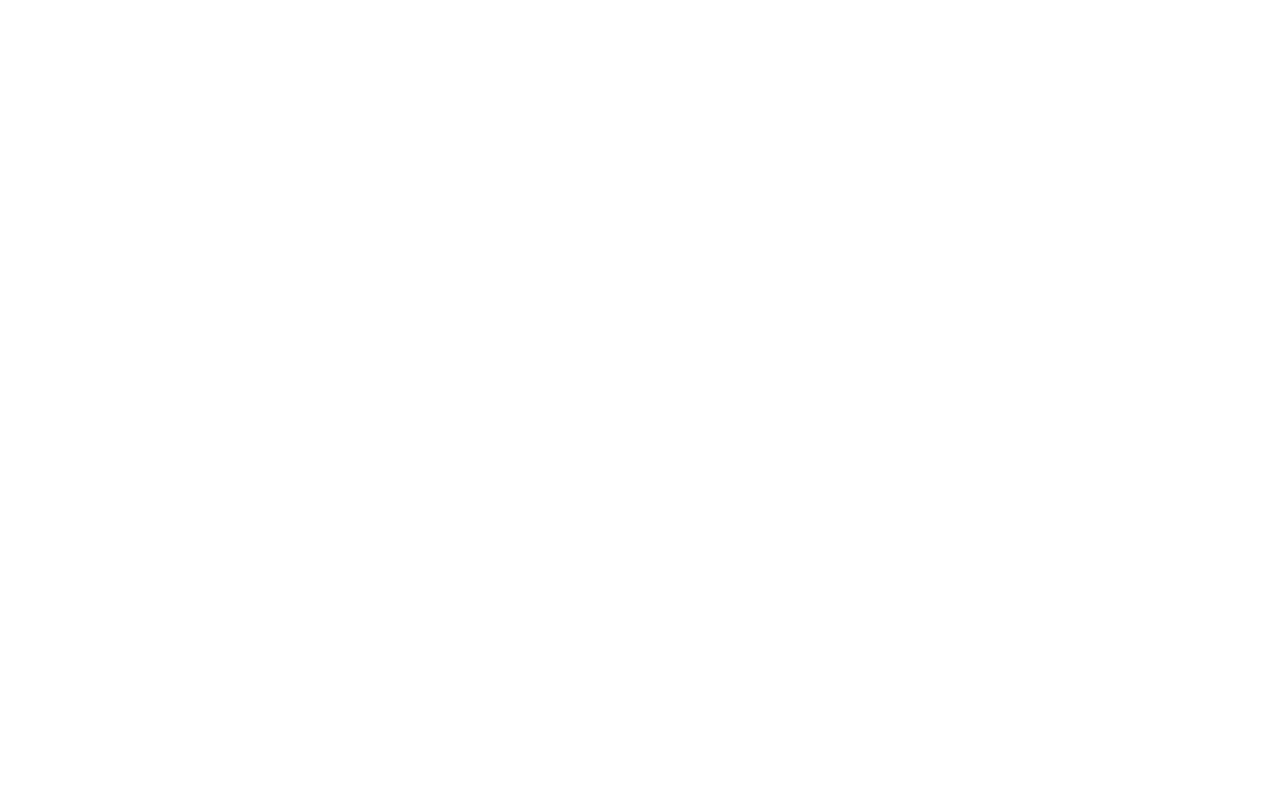
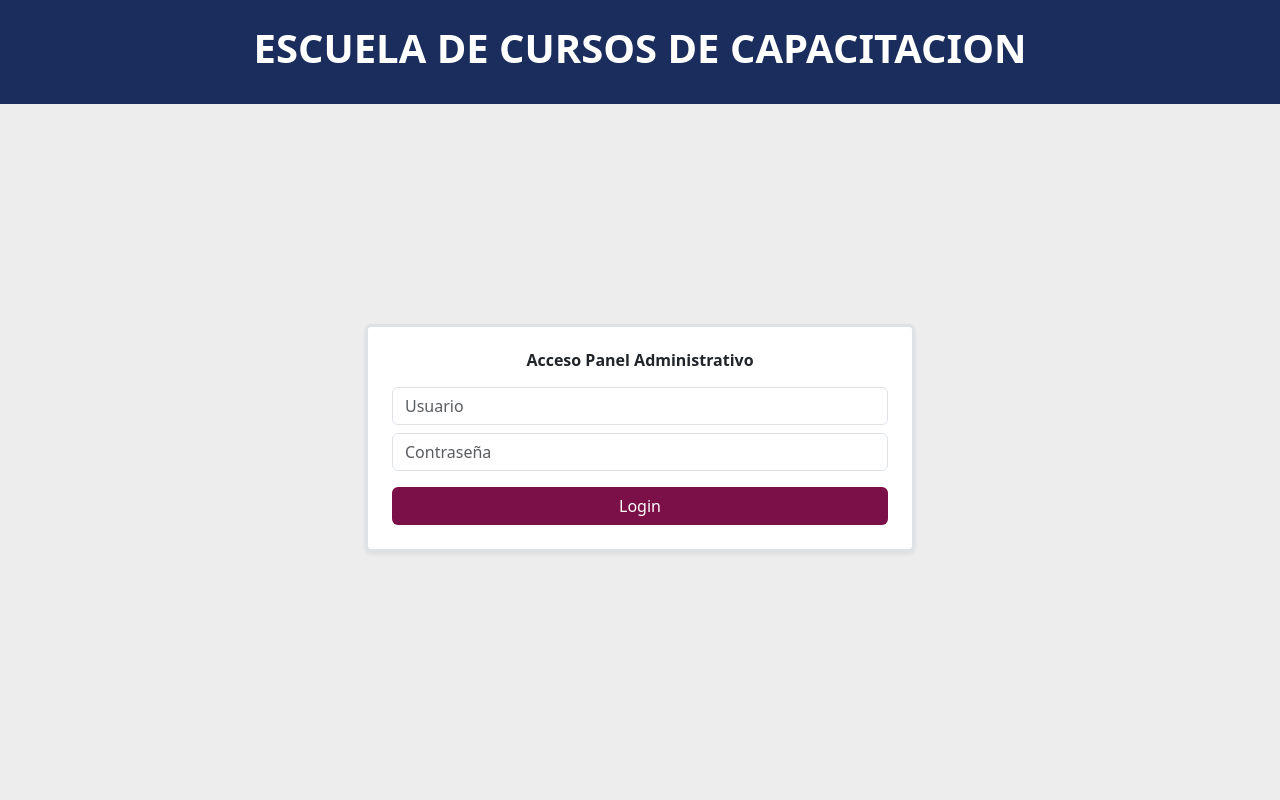
Before and after one commit to DARKTOTEM2703/PLATAFORMA-DE-CURSOS, a PHP site: page /admin/login.php in a window 1280 px wide. Before the commit the page is empty. Run offline with PHP 8.4, Linux system fonts and the light colour scheme.

Commit message:
Agregar página de inicio de sesión con estilos y estructura, incluyendo encabezado y formulario de acceso

```diff
--- /dev/null
+++ b/admin/css/styles.css
@@ -0,0 +1,45 @@
+.bg-primary {
+  background-color: #1a2d5d !important;
+}
+body {
+  background: #ededed;
+  min-height: 100vh;
+}
+
+.login-container {
+  display: flex;
+  justify-content: center; /* Centra horizontalmente */
+  align-items: center; /* Centra verticalmente */
+  min-height: 80vh; /* Ocupa toda la altura de la página */
+}
+
+.login-card {
+  width: 100%; /* Por defecto ocupa todo el ancho disponible */
+  max-width: 550px; /* Limita el ancho máximo */
+  margin: 20px; /* Agrega margen para evitar que toque los bordes en pantallas pequeñas */
+  box-shadow: 0 8px 32px 0 rgba(60, 60, 60, 0.08);
+}
+
+.btn-vino {
+  background: #7b1048;
+  color: #fff;
+}
+
+@media (hover: hover) and (pointer: fine) {
+  .btn-vino:hover {
+    background: #5e0c37;
+    color: #fff;
+  }
+}
+
+/* Media query para pantallas pequeñas */
+@media (max-width: 576px) {
+  .login-card {
+    padding: 20px; /* Reduce el padding interno */
+    max-width: 90%; /* Ocupa el 90% del ancho de la pantalla */
+  }
+
+  h6 {
+    font-size: 1rem; /* Ajusta el tamaño del texto del título */
+  }
+}
--- a/admin/login.php
+++ b/admin/login.php
@@ -0,0 +1,28 @@
+<!DOCTYPE html>
+<html lang="es">
+
+<head>
+    <meta charset="UTF-8">
+    <meta name="viewport" content="width=device-width, initial-scale=1.0">
+    <title>Login | Escuela de Cursos de Capacitación</title>
+    <!-- Bootstrap CSS -->
+    <link href="https://cdn.jsdelivr.net/npm/bootstrap@5.3.0/dist/css/bootstrap.min.css" rel="stylesheet">
+    <!-- Custom CSS -->
+    <link rel="stylesheet" href="css/styles.css">
+</head>
+
+<body>
+    <?php include_once '../elements/header.php'; ?>
+    <div class="login-container">
+        <div class="login-card bg-white rounded shadow-sm p-4 mt-5 border border-3">
+            <h6 class="text-center fw-bold mb-3">Acceso Panel Administrativo</h6>
+            <form>
+                <input type="text" class="form-control mb-2" placeholder="Usuario">
+                <input type="password" class="form-control mb-3" placeholder="Contraseña">
+                <button type="submit" class="btn btn-vino w-100">Login</button>
+            </form>
+        </div>
+    </div>
+</body>
+
+</html>
--- /dev/null
+++ b/elements/header.php
@@ -0,0 +1,5 @@
+<header class="bg-primary  text-white text-center py-4">
+    <div class="container">
+        <h1 class="fw-bold">ESCUELA DE CURSOS DE CAPACITACION</h1>
+    </div>
+</header>
```
Also changed, not shown: elements/information.php (added, +16 -0 lines), landing/index.php (+4 -22 lines).
